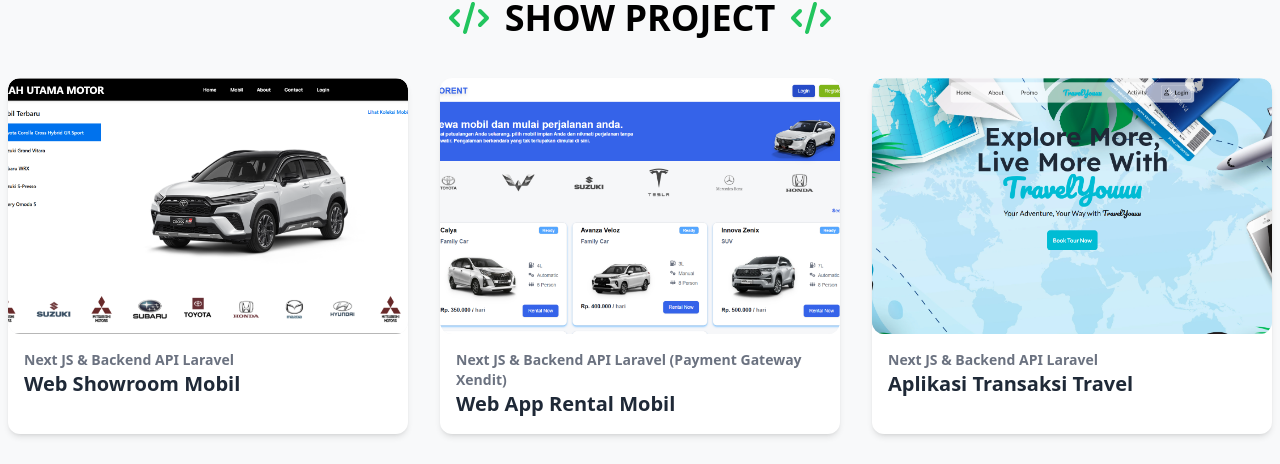
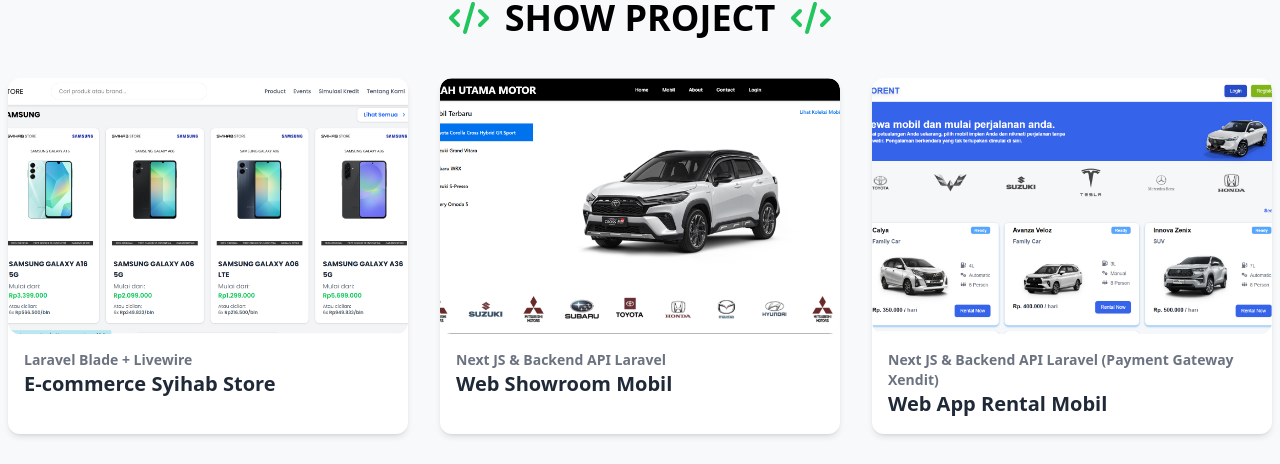
Before and after one commit to muhammadrinaldi7/portofolio, a React (Vite) app: page /project in a window 1280 px wide. Shown: the part 138-602 px from the top of the page. Built offline with nearby package versions, Linux system fonts and the light colour scheme; grey boxes are pictures that could not be loaded.

Commit message:
Add Project

```diff
--- a/src/pages/Project/Project.jsx
+++ b/src/pages/Project/Project.jsx
@@ -13,6 +13,7 @@
 import sibetina from "../../assets/img/sibetina.png";
 import travelyou from "../../assets/img/travelyou.png";
 import showcar from "../../assets/img/showcar.png";
+import syb from "../../assets/img/syb.png";
 import api from "../../assets/img/api.png";
 import rentcar from "../../assets/img/rentcar.png";
 import Aos from "aos";
@@ -45,6 +46,12 @@
           className="grid grid-cols-1 gap-8 p-2 lg:grid-cols-3"
           data-aos="zoom-in"
         >
+          <CardProject
+            image={syb}
+            links="https://syihabbeta.nidzaredwan.com"
+            title="Laravel Blade + Livewire"
+            project="E-commerce Syihab Store"
+          />
           <CardProject
             image={showcar}
             links="https://showroomcar-fe.vercel.app/"
```
Also changed, not shown: src/assets/img/syb.png (added).
